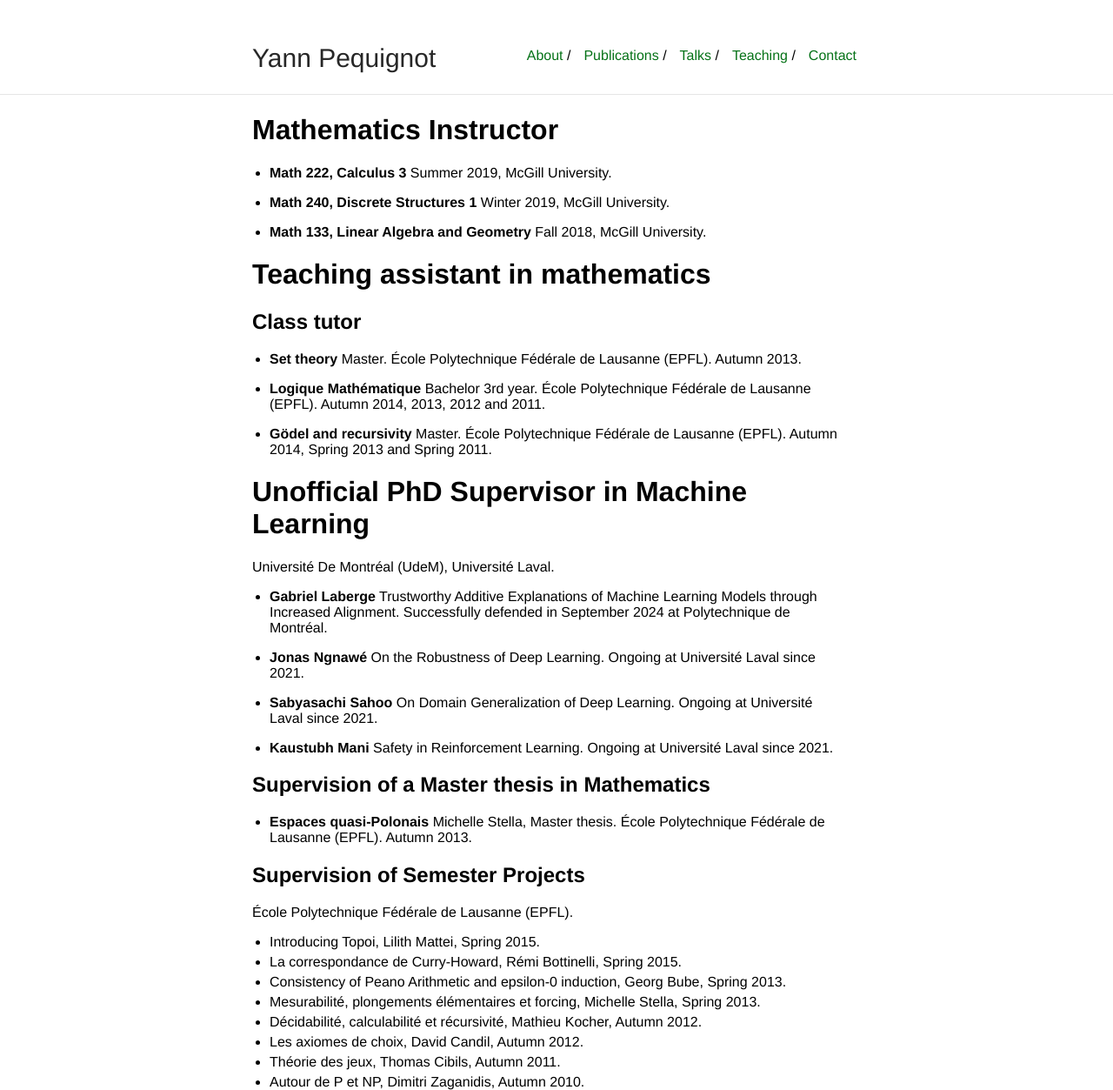
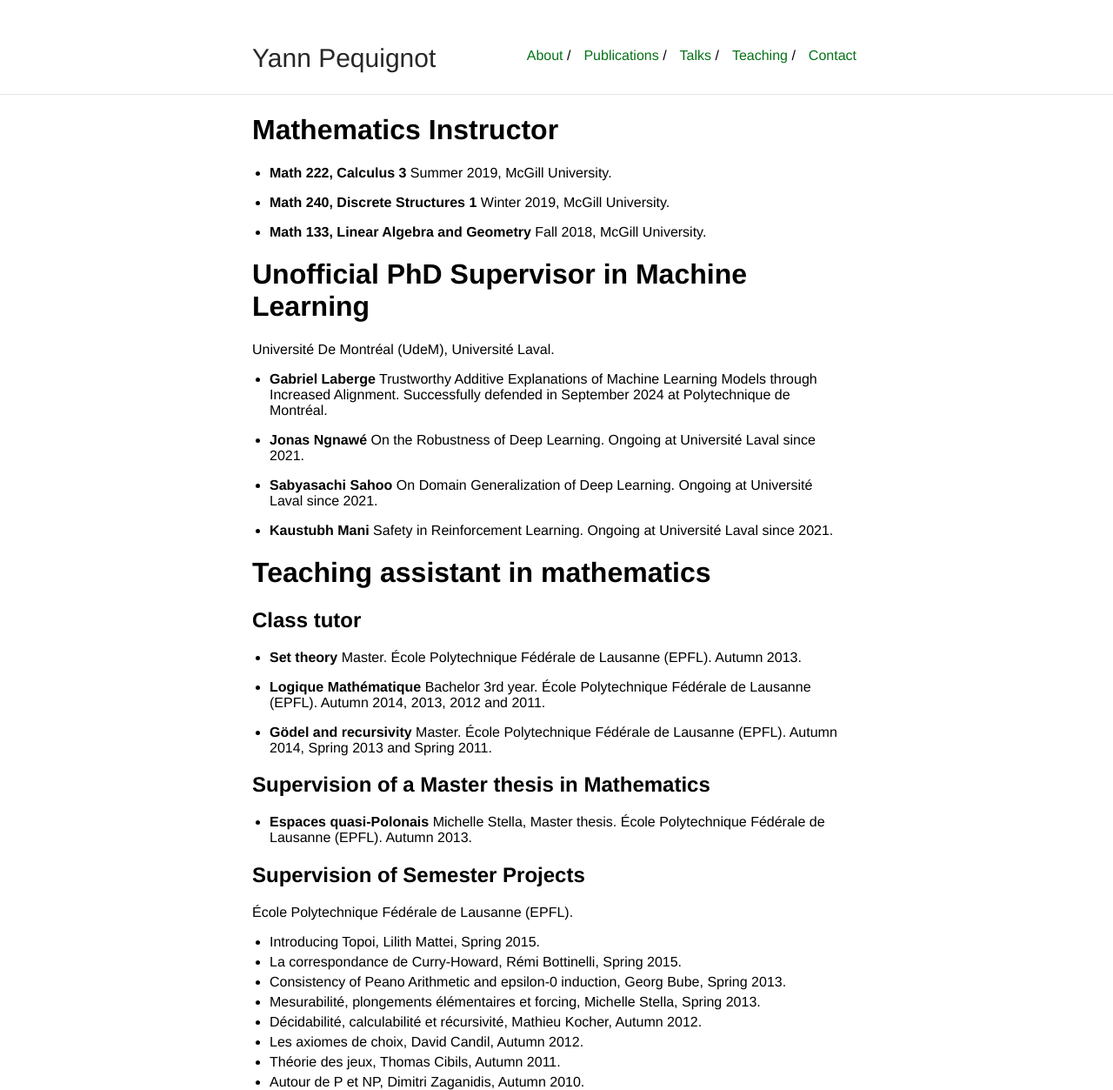
Before and after one commit to yannpequignot/yannpequignot.github.io, a Jekyll site: the page built from Teach.md, in a window 1280 px wide. Shown: the whole page at 87% size. Built offline with Jekyll 4.4.1, drawn with Linux system fonts in a browser that asks for light colours; our own code applies the rules of GitHub Pages for plain Markdown files; part of the change alters nothing that is shown.

```diff
--- a/Teach.md
+++ b/Teach.md
@@ -13,18 +13,6 @@ layout: default
 - **Math 133, Linear Algebra and Geometry**
   Fall 2018, McGill University.
 
-# Teaching assistant in mathematics
-
-## Class tutor
-
-- **Set theory**
-  Master. École Polytechnique Fédérale de Lausanne (EPFL). Autumn 2013.
-
-- **Logique Mathématique**
-  Bachelor 3rd year. École Polytechnique Fédérale de Lausanne (EPFL). Autumn 2014, 2013, 2012 and 2011.
-
-- **Gödel and recursivity**
-  Master. École Polytechnique Fédérale de Lausanne (EPFL). Autumn 2014, Spring 2013 and Spring 2011.
 
 # Unofficial PhD Supervisor in Machine Learning
 
@@ -46,6 +34,20 @@ Université De Montréal (UdeM), Université Laval.
   Safety in Reinforcement Learning.
   Ongoing at Université Laval since 2021.
 
+# Teaching assistant in mathematics
+
+## Class tutor
+
+- **Set theory**
+  Master. École Polytechnique Fédérale de Lausanne (EPFL). Autumn 2013.
+
+- **Logique Mathématique**
+  Bachelor 3rd year. École Polytechnique Fédérale de Lausanne (EPFL). Autumn 2014, 2013, 2012 and 2011.
+
+- **Gödel and recursivity**
+  Master. École Polytechnique Fédérale de Lausanne (EPFL). Autumn 2014, Spring 2013 and Spring 2011.
+
+
 ## Supervision of a Master thesis in Mathematics
 
 - **Espaces quasi-Polonais**
```
Also changed, not shown: 1 other file.
